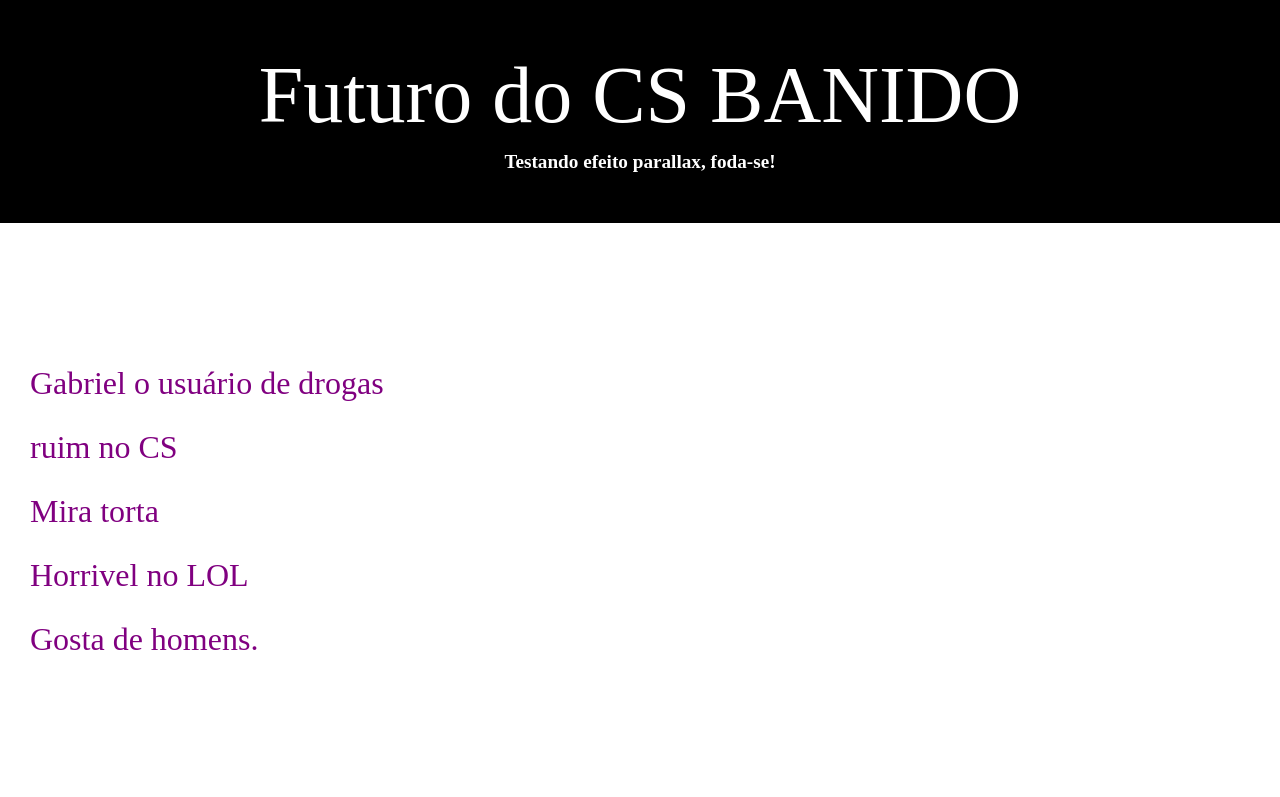
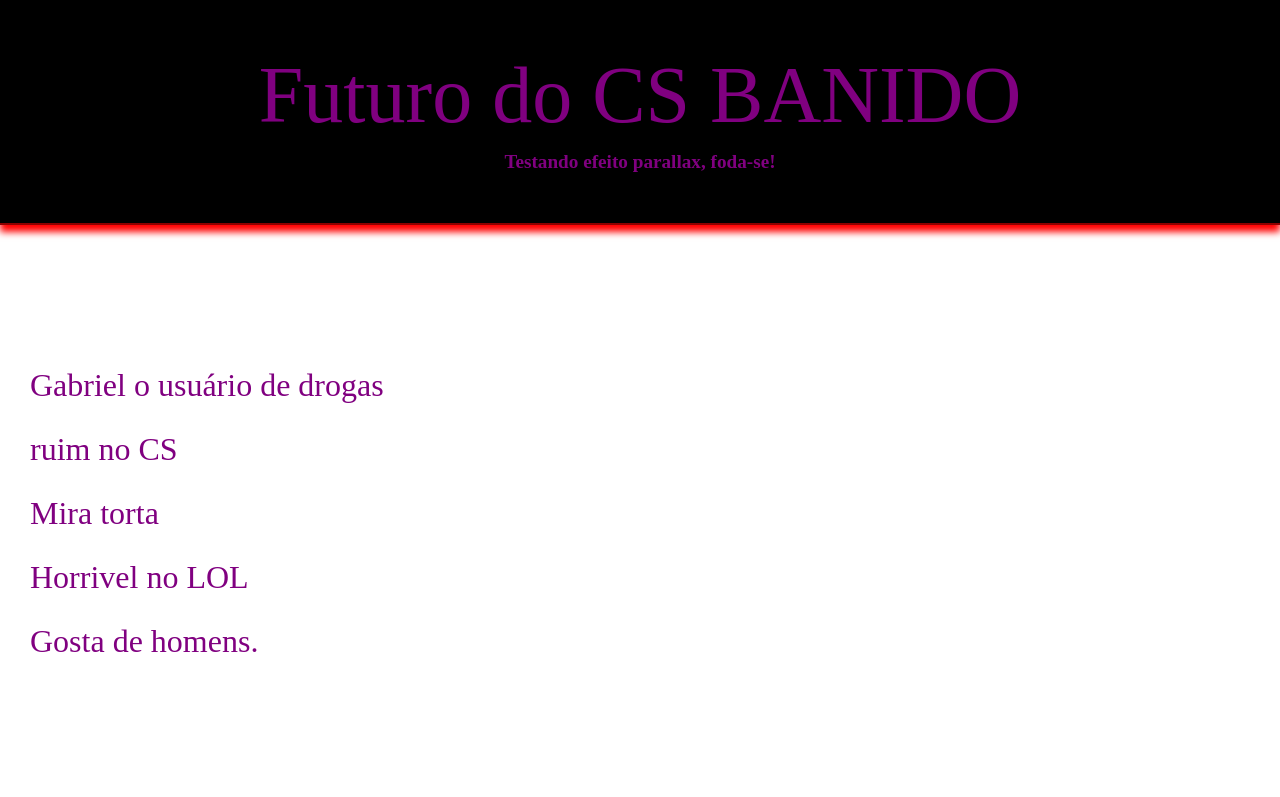
Before and after one commit to NeoRodrigo/Teste, a plain HTML site: page index.html in a window 1280 px wide. Shown: the top 797 px of the page. Drawn offline with Linux system fonts and the light colour scheme.

Commit message:
update n

```diff
--- a/CSS/estilo.css
+++ b/CSS/estilo.css
@@ -21,9 +21,11 @@
 
 header {
     background-color: black;
-    color: white;
+    color: purple;
     padding: 50px;
     text-align: center;
+    border-bottom: 2px solid rgba(255, 0, 0, 0.548);
+    box-shadow: 0px 7px 7px red;
 }
 
 header > h1 {
```
